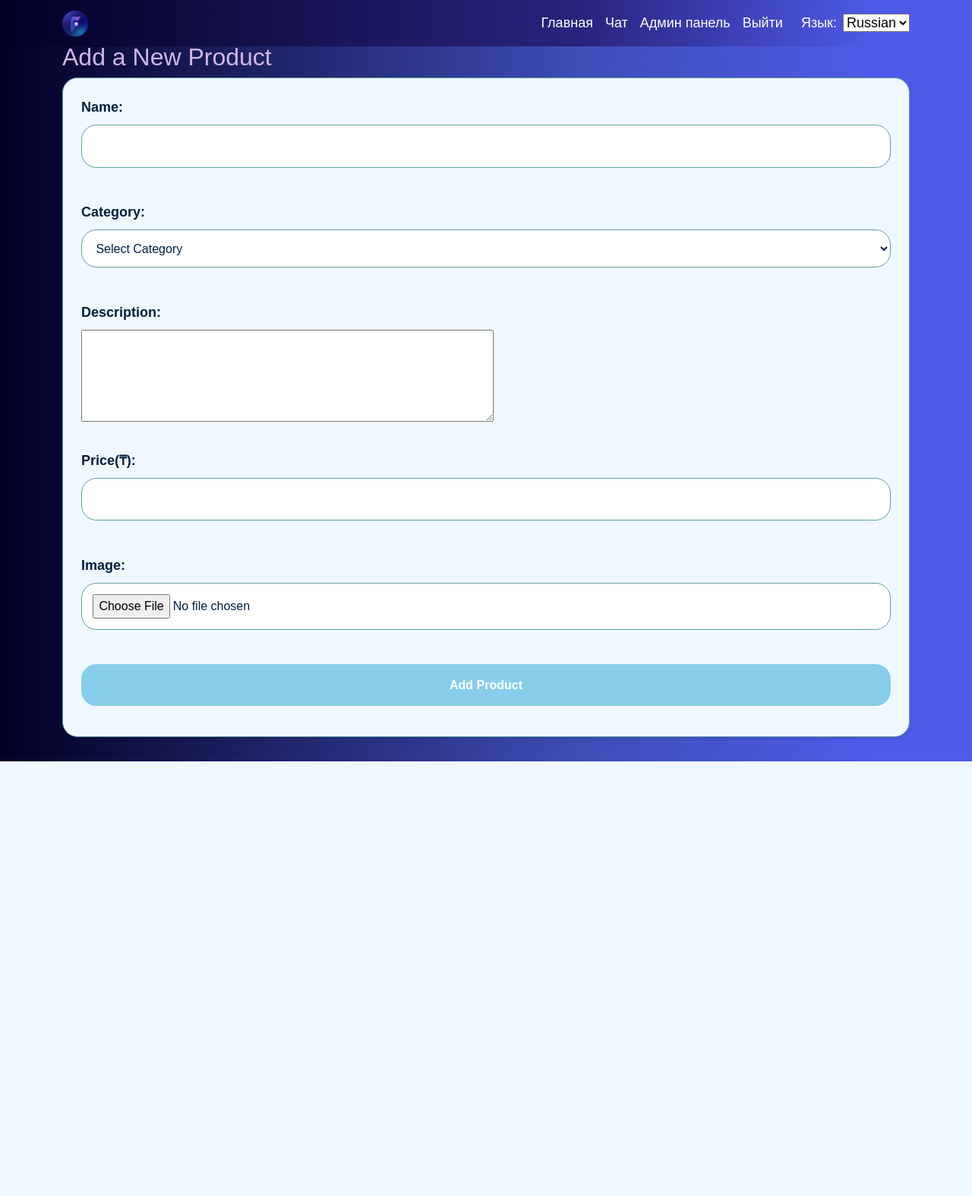
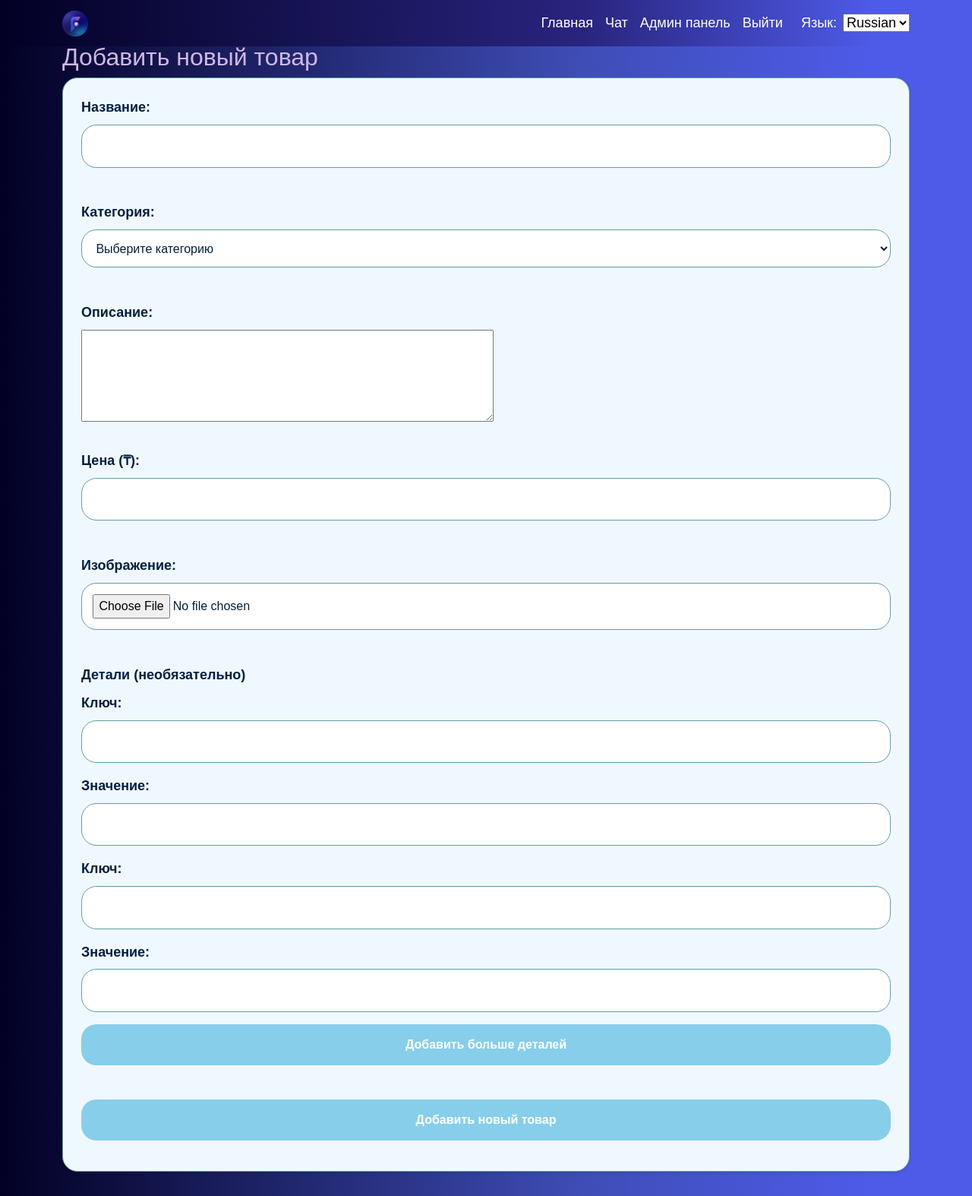
Before and after one commit to klasnalol/workassis, a Flask app: page /add_product in a window 1280 px wide. Shown: the whole page at 76% size. Before the commit the page ends 1002 px from the top, so only its background shows below. Run offline with Flask 3, Linux system fonts and the light colour scheme; a user stored in the database is signed in; data comes from the database, SQL or seed files in the repository; both versions use the stored data as it was after the commit.

Commit message:
dev: can create details

```diff
--- a/app.py
+++ b/app.py
@@ -198,11 +198,11 @@ def add_product():
             flash('Image file is required', 'error')
             return redirect(url_for('add_product'))
 
-        # Add product to the database
+        # Database connection
         conn = base.get_db_connection()
         cursor = conn.cursor()
 
-        # Get the category ID based on the name
+        # Get category ID
         cursor.execute("SELECT id FROM categories WHERE name = ?", (category_name,))
         category_row = cursor.fetchone()
         if not category_row:
@@ -218,6 +218,18 @@ def add_product():
             """,
             (name, description, float(price), filename, category_id)
         )
+        product_id = cursor.lastrowid
+
+        # Insert product details
+        for i in range(1, 11):
+            key = request.form.get(f'detail_key_{i}')
+            value = request.form.get(f'detail_value_{i}')
+            if key and value:
+                cursor.execute(
+                    "INSERT INTO product_details (product_id, key, value) VALUES (?, ?, ?)",
+                    (product_id, key, value)
+                )
+
         conn.commit()
         conn.close()
 
@@ -232,7 +244,6 @@ def add_product():
     conn.close()
 
     return render_template('add_product.html', categories=categories)
-
 
 # Save product route
 @app.route('/save_product/<int:product_id>', methods=['POST'])
--- a/templates/add_product.html
+++ b/templates/add_product.html
@@ -4,24 +4,71 @@
 
 {% block content %}
 <section>
-    <h2>Add a New Product</h2>
-    <form action="{{ url_for('add_product') }}" method="post" enctype="multipart/form-data">
-        <label>Name:</label>
+    <h2>{{ translations['add_product_link'] }}</h2>
+    <form id="productForm" action="{{ url_for('add_product') }}" method="post" enctype="multipart/form-data">
+        <label>{{ translations['name'] }}:</label>
         <input type="text" name="name" required><br><br>
-        <label>Category:</label>
+
+        <label>{{ translations['category'] }}:</label>
         <select name="category">
-                    <option value="">Select Category</option>
-                    {% for cat in categories %}
-                    <option value="{{ cat }}">{{ cat|capitalize }}</option>
-                    {% endfor %}
-            </select><br><br>
-        <label>Description:</label>
+            <option value="">{{ translations['select_category'] }}</option>
+            {% for cat in categories %}
+            <option value="{{ cat }}">{{ cat|capitalize }}</option>
+            {% endfor %}
+        </select><br><br>
+
+        <label>{{ translations['description'] }}:</label>
         <textarea name="description" rows="4" cols="50" required></textarea><br><br>
-        <label>Price(₸):</label>
+
+        <label>{{ translations['price'] }}:</label>
         <input type="number" step="0.01" name="price" required><br><br>
-        <label>Image:</label>
+
+        <label>{{ translations['image'] }}:</label>
         <input type="file" name="image" accept="image/*" required><br><br>
-        <button type="submit">Add Product</button>
+
+        <label>{{ translations['details'] }}</label>
+        <div id="detailsContainer">
+            <div class="detailRow">
+                <label>{{ translations['key'] }}:</label>
+                <input type="text" name="detail_key_1">
+                <label>{{ translations['value'] }}:</label>
+                <input type="text" name="detail_value_1">
+            </div>
+            <div class="detailRow">
+                <label>{{ translations['key'] }}:</label>
+                <input type="text" name="detail_key_2">
+                <label>{{ translations['value'] }}:</label>
+                <input type="text" name="detail_value_2">
+            </div>
+        </div>
+        <button type="button" id="addDetailButton">Добавить больше деталей</button><br><br>
+
+        <button type="submit">{{ translations['add_product_link'] }}</button>
     </form>
 </section>
+
+<script>
+    document.addEventListener('DOMContentLoaded', function () {
+        const detailsContainer = document.getElementById('detailsContainer');
+        const addDetailButton = document.getElementById('addDetailButton');
+        let detailCount = 2;
+
+        addDetailButton.addEventListener('click', function () {
+            if (detailCount < 10) {
+                detailCount++;
+                const detailRow = document.createElement('div');
+                detailRow.classList.add('detailRow');
+                detailRow.innerHTML = `
+                    <label>{{ translations['key'] }}:</label>
+                    <input type="text" name="detail_key_${detailCount}">
+                    <label>{{ translations['value'] }}:</label>
+                    <input type="text" name="detail_value_${detailCount}">
+                `;
+                detailsContainer.appendChild(detailRow);
+            } else {
+                alert('You can add up to 10 details only.');
+            }
+        });
+    });
+</script>
 {% endblock %}
--- a/translations/en.json
+++ b/translations/en.json
@@ -67,5 +67,8 @@
     "products": "Products",
     "no_products_found": "No products found matching your query.",
     "go_back_home": "Go back to Home",
-    "send_button": "Send"
+    "send_button": "Send",
+    "details": "Details (Optional)",
+    "key": "Key",
+    "value": "Value"
 }
--- a/translations/kz.json
+++ b/translations/kz.json
@@ -67,5 +67,8 @@
     "products": "Тауарлар",
     "no_products_found": "Сіздің сұранысыңызға сәйкес тауарлар табылмады.",
     "go_back_home": "Негізгі бетке қайту",
-    "send_button": "Жіберу"
+    "send_button": "Жіберу",
+    "details": "Мәліметтер (міндетті емес)",
+    "key": "Кілт",
+    "value": "Мән"
 }
--- a/translations/ru.json
+++ b/translations/ru.json
@@ -67,5 +67,8 @@
     "products": "Товары",
     "no_products_found": "Не найдено товаров, соответствующих вашему запросу.",
     "go_back_home": "Вернуться на главную",
-    "send_button": "Отправить"
+    "send_button": "Отправить",
+    "details": "Детали (необязательно)",
+    "key": "Ключ",
+    "value": "Значение"
 }
```
Also changed, not shown: database1.db.
